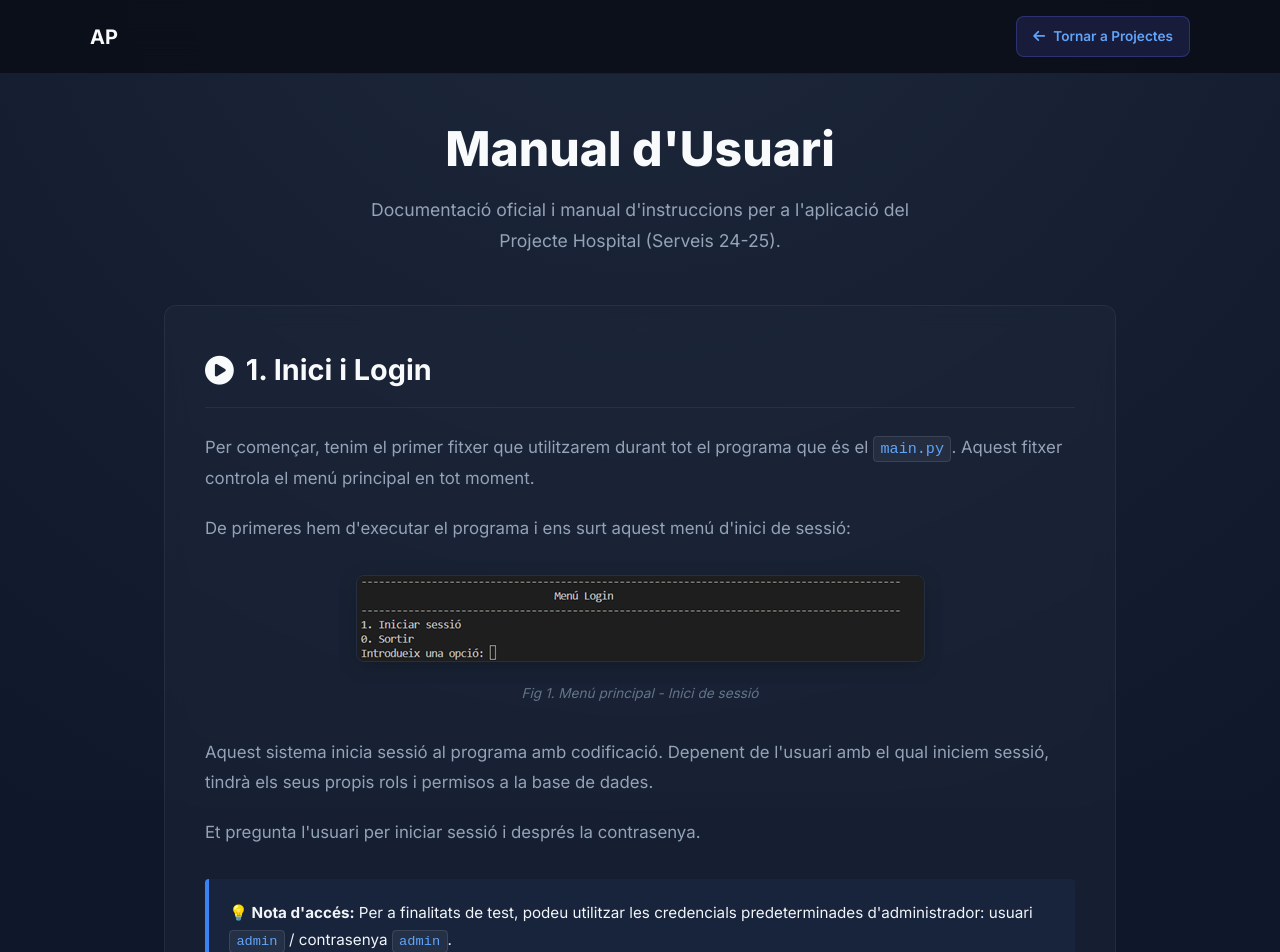
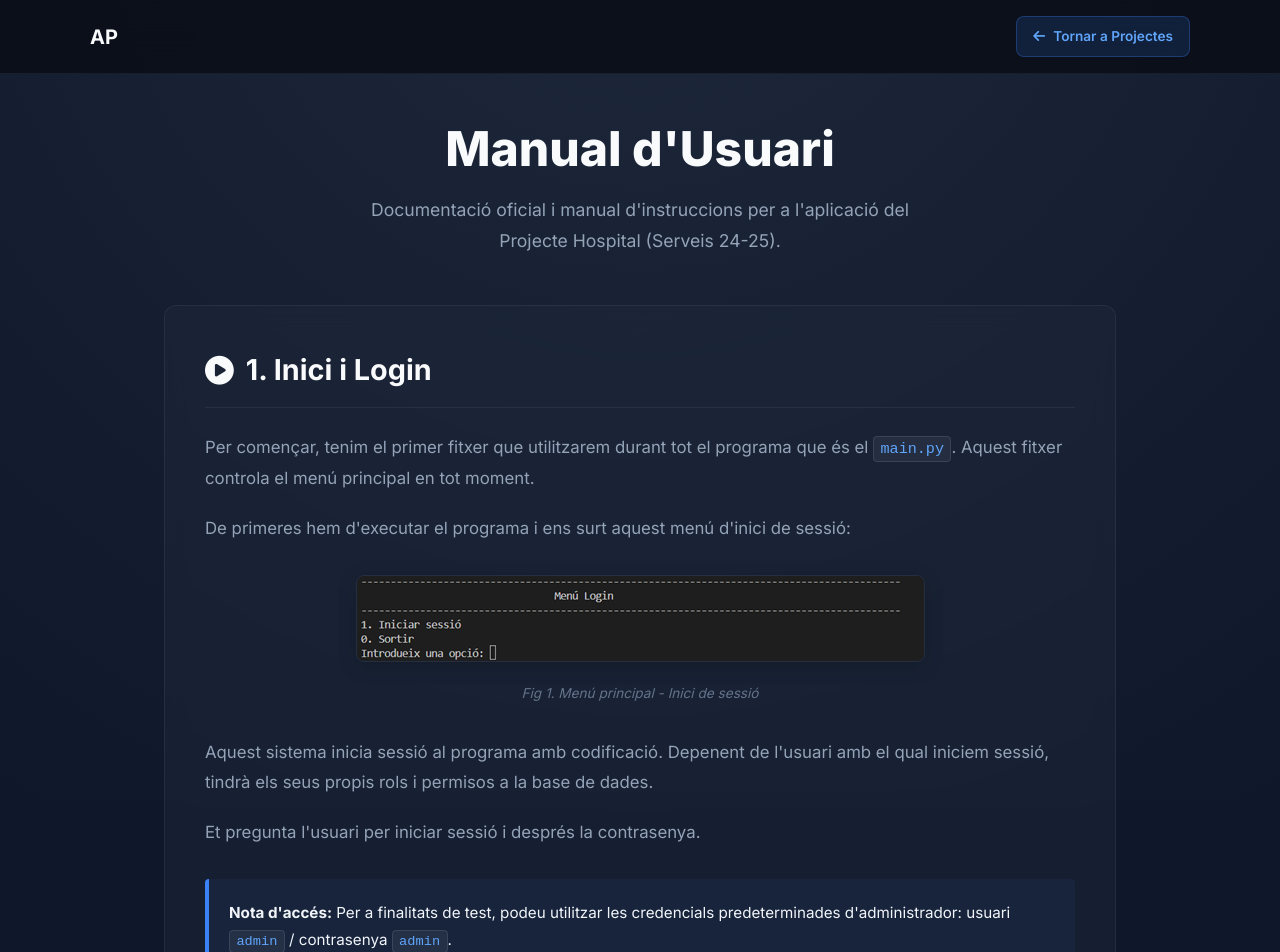
Before and after one commit to alexpicacastro/IPOP2, a plain HTML site: page documentacio.html in a window 1280 px wide. Shown: the top 952 px of the page. Drawn offline with Linux system fonts and the light colour scheme.

Commit message:
Update documentacio.html

```diff
--- a/documentacio.html
+++ b/documentacio.html
@@ -103,7 +103,7 @@
 
         .nav-links a:hover {
             color: var(--text-primary);
-            background: rgba(99, 102, 241, 0.1);
+            background: rgba(59, 130, 246, 0.1);
         }
 
         .btn-back {
@@ -112,13 +112,13 @@
             gap: 0.5rem;
             padding: 0.5rem 1rem;
             border-radius: 8px;
-            background: rgba(99, 102, 241, 0.15);
+            background: rgba(59, 130, 246, 0.15);
             color: var(--accent-secondary);
             font-size: 0.85rem;
             font-weight: 600;
             text-decoration: none;
             transition: var(--transition);
-            border: 1px solid rgba(99, 102, 241, 0.3);
+            border: 1px solid rgba(59, 130, 246, 0.3);
         }
 
         .btn-back:hover {
@@ -330,7 +330,7 @@
             <p>Et pregunta l'usuari per iniciar sessió i després la contrasenya.</p>
 
             <div style="background: rgba(59, 130, 246, 0.05); border-left: 4px solid var(--accent-primary); padding: 1.25rem; border-radius: 4px; margin: 2rem 0;">
-                <p style="margin: 0; color: #f1f5f9; font-size: 0.95rem;"><strong>💡 Nota d'accés:</strong> Per a finalitats de test, podeu utilitzar les credencials predeterminades d'administrador: usuari <code>admin</code> / contrasenya <code>admin</code>.</p>
+                <p style="margin: 0; color: #f1f5f9; font-size: 0.95rem;"><strong>Nota d'accés:</strong> Per a finalitats de test, podeu utilitzar les credencials predeterminades d'administrador: usuari <code>admin</code> / contrasenya <code>admin</code>.</p>
             </div>
 
             <div class="img-block">
```
